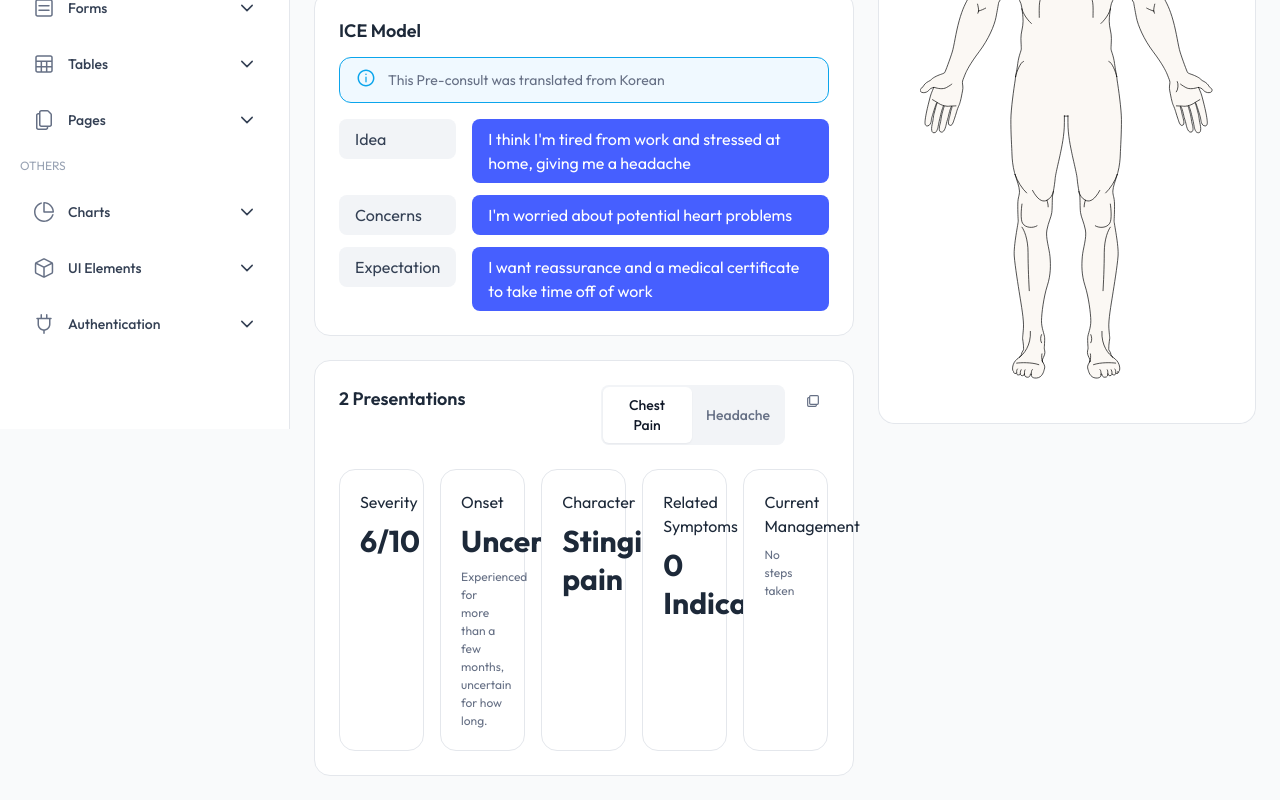
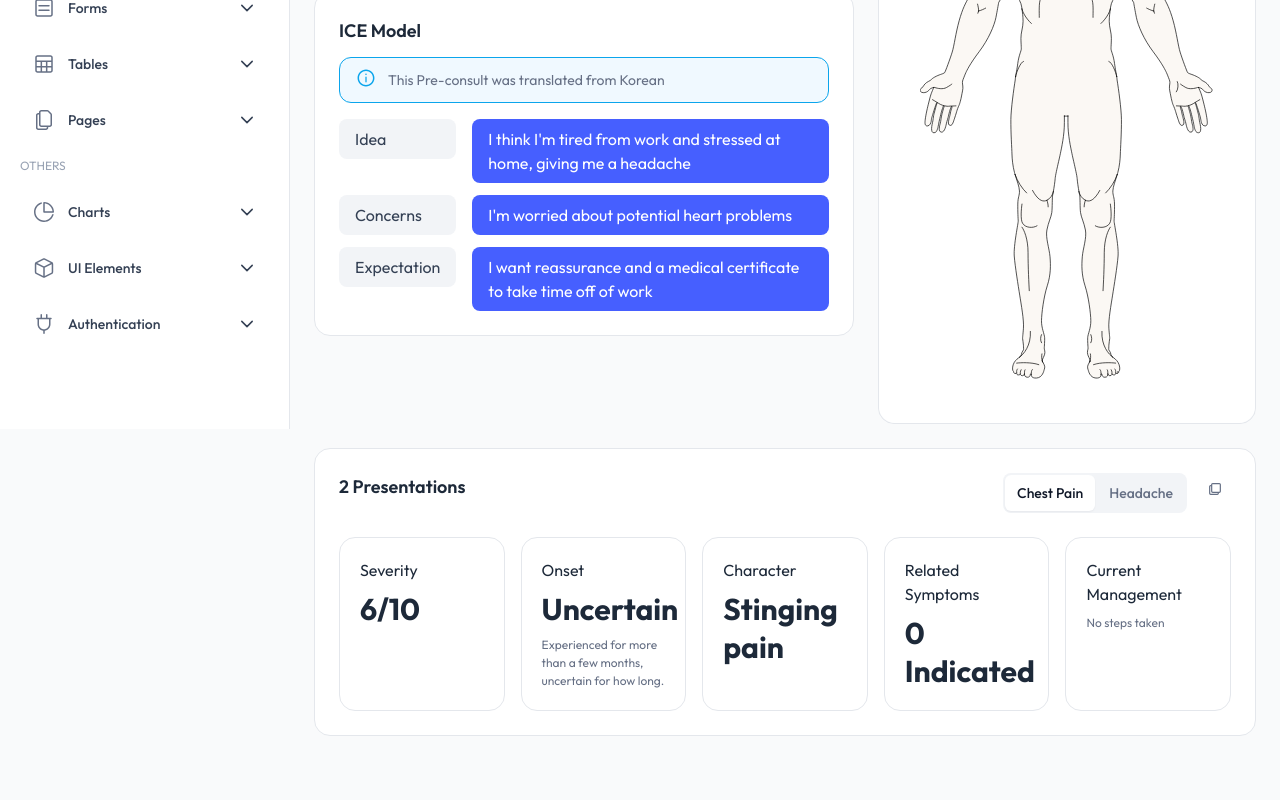
Before and after one commit to kahmunrah/Jimin-Dashboard-Website, a Next.js app in the folder next-dashboard/: page / in a window 1280 px wide. Shown: the part 371-1171 px from the top of the page. After the commit the page ends 1131 px from the top, so only its background shows below. Built offline with nearby package versions, Linux system fonts and the light colour scheme.

Commit message:
refactor: expand presentations card and improve toggle

```diff
--- a/next-dashboard/src/app/(admin)/page.tsx
+++ b/next-dashboard/src/app/(admin)/page.tsx
@@ -2,6 +2,7 @@ import type { Metadata } from "next";
 import { EcommerceMetrics } from "@/components/ecommerce/EcommerceMetrics";
 import React from "react";
 import PatientAvatar from "@/components/ecommerce/PatientAvatar";
+import PresentationTabs from "@/components/ecommerce/PresentationTabs";
 
 export const metadata: Metadata = {
   title: "Align | Dashboard",
@@ -18,6 +19,10 @@ export default function Ecommerce() {
       <div className="col-span-12 space-y-6 xl:col-span-5">
         <PatientAvatar />
       </div>
+
+      <div className="col-span-12">
+        <PresentationTabs />
+      </div>
     </div>
   );
 }
--- a/next-dashboard/src/components/ecommerce/EcommerceMetrics.tsx
+++ b/next-dashboard/src/components/ecommerce/EcommerceMetrics.tsx
@@ -4,7 +4,6 @@ import React, { useState } from "react";
 import Badge from "../ui/badge/Badge";
 import { MoreDotIcon } from "@/icons";
 import Alert from "@/components/ui/alert/Alert";
-import PresentationTabs from "./PresentationTabs";
 import { Dropdown } from "../ui/dropdown/Dropdown";
 import { DropdownItem } from "../ui/dropdown/DropdownItem";
 
@@ -117,10 +116,6 @@ export const EcommerceMetrics: React.FC = () => {
           </dd>
         </dl>
       </div>
-
-      {/* Presentations Card */}
-      <PresentationTabs />
-
     </div>
   );
 };
--- a/next-dashboard/src/components/ecommerce/PresentationTabs.tsx
+++ b/next-dashboard/src/components/ecommerce/PresentationTabs.tsx
@@ -15,7 +15,10 @@ const PresentationTabs: React.FC = () => {
     }
   };
 
-  const copyText = selected === "chest" ? chestPainText : headacheText;
+  const copyText =
+    selected === "chest"
+      ? `Chest Pain\n${chestPainText}`
+      : `Headache\n${headacheText}`;
 
   const getButtonClass = (option: "chest" | "headache") =>
     selected === option
@@ -59,7 +62,7 @@ const PresentationTabs: React.FC = () => {
   );
 
   return (
-    <div className="rounded-2xl border border-gray-200 bg-white p-5 dark:border-gray-800 dark:bg-white/[0.03] md:p-6 sm:col-span-2">
+    <div className="rounded-2xl border border-gray-200 bg-white p-5 dark:border-gray-800 dark:bg-white/[0.03] md:p-6">
       <div className="flex flex-col gap-5 mb-6 sm:flex-row sm:justify-between">
         <div className="w-full">
           <h3 className="text-lg font-semibold text-gray-800 dark:text-white/90">2 Presentations</h3>
@@ -68,7 +71,7 @@ const PresentationTabs: React.FC = () => {
           <div className="flex items-center gap-0.5 rounded-lg bg-gray-100 p-0.5 dark:bg-gray-900">
             <button
               onClick={() => setSelected("chest")}
-              className={`px-3 py-2 font-medium w-full rounded-md text-theme-sm hover:text-gray-900 dark:hover:text-white ${getButtonClass(
+              className={`px-3 py-2 font-medium rounded-md text-theme-sm whitespace-nowrap hover:text-gray-900 dark:hover:text-white ${getButtonClass(
                 "chest"
               )}`}
             >
@@ -76,7 +79,7 @@ const PresentationTabs: React.FC = () => {
             </button>
             <button
               onClick={() => setSelected("headache")}
-              className={`px-3 py-2 font-medium w-full rounded-md text-theme-sm hover:text-gray-900 dark:hover:text-white ${getButtonClass(
+              className={`px-3 py-2 font-medium rounded-md text-theme-sm whitespace-nowrap hover:text-gray-900 dark:hover:text-white ${getButtonClass(
                 "headache"
               )}`}
             >
```
